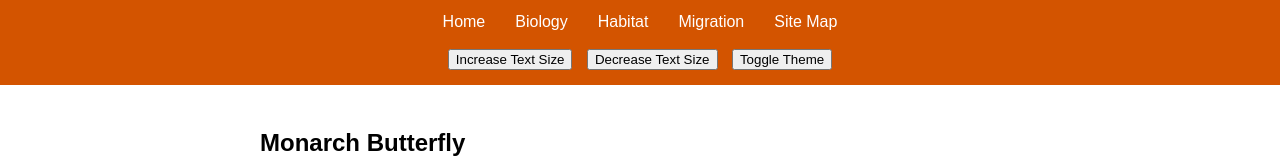
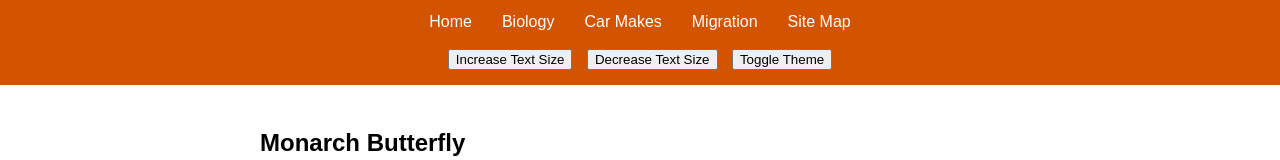
Before and after one commit to Denco1/denco1.github.io, a plain HTML site: page index.html in a window 1280 px wide. Shown: the top 160 px of the page. Drawn offline with Linux system fonts and the light colour scheme.

Commit message:
Update index.html

```diff
--- a/index.html
+++ b/index.html
@@ -17,7 +17,7 @@
         <li><a href="#home">Home</a></li>
         <li><a href="#biology">Biology</a></li>
         <li>
-          <a href="#Makes" aria-haspopup="true" aria-expanded="false">Habitat</a>
+          <a href="#Makes" aria-haspopup="true" aria-expanded="false">Car Makes</a>
           <ul class="dropdown">
             <li><a href="#milkweed">Toyota</a></li>
             <li><a href="#otherplants">Peugeot</a></li>
```
